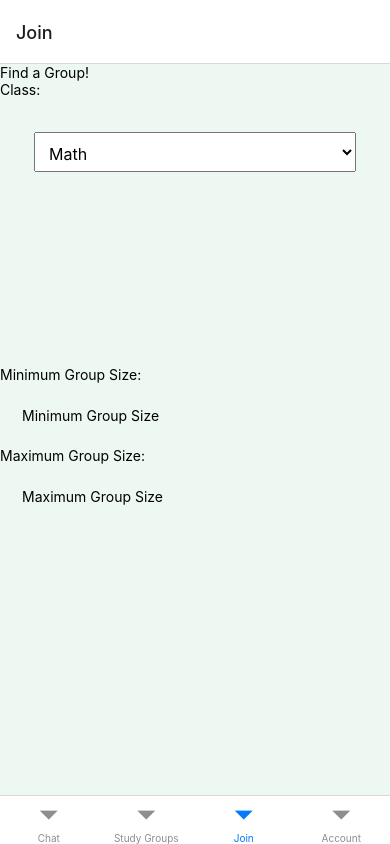
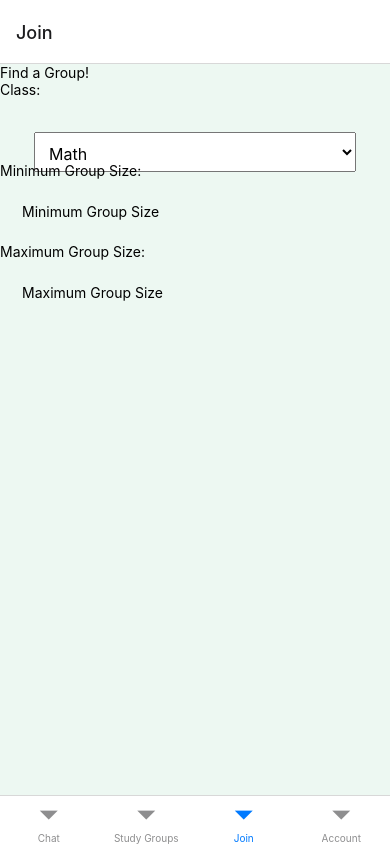
Before and after one commit to rebecca-yee/hackrice2021, a React Native app: screen /Join in a window 390 px wide. Built offline with nearby package versions, Linux system fonts and the light colour scheme.

Commit message:
change format

```diff
--- a/screens/Request.js
+++ b/screens/Request.js
@@ -31,20 +31,7 @@ const Request = () => {
                         <Picker.Item label="Music" value="mus" />
                     </Picker>
                 </View>
-                <Text>
-                    {"\n"}
-                    {"\n"}
-                    {"\n"}
-                    {"\n"}
-                    {"\n"}
-                    {"\n"}
-                    {"\n"}
-                    {"\n"}
-                    {"\n"}
-                    {"\n"}
-                    {"\n"}
-                    {"\n"}
-                </Text>
+
                 <View>
                     <Text>Minimum Group Size:</Text>
                     <TextInput
```
